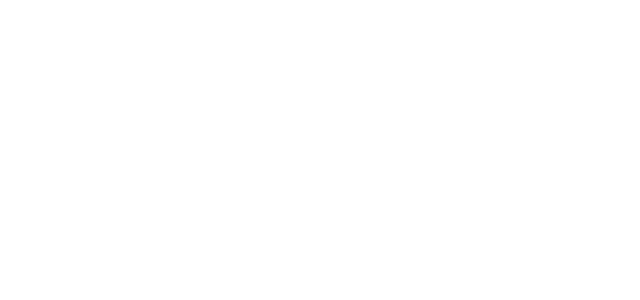
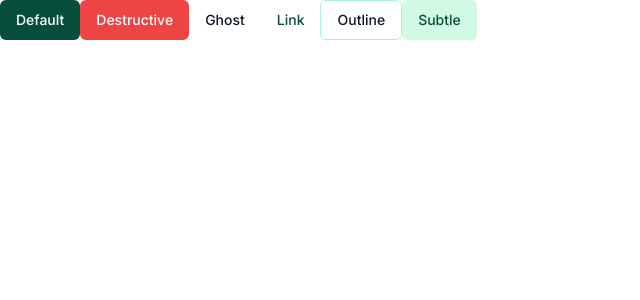
Before and after one commit to juanzenn/evently, a Next.js app: page / in a window 1280 px wide. Shown: the top 300 px of the page, without its empty margins (0-640 px from the left). Built offline with nearby package versions, Linux system fonts and the light colour scheme.

Commit message:
update: add shadcn Button

```diff
--- a/package.json
+++ b/package.json
@@ -12,6 +12,7 @@
     "@types/node": "18.15.10",
     "@types/react": "18.0.29",
     "@types/react-dom": "18.0.11",
+    "class-variance-authority": "^0.4.0",
     "clsx": "^1.2.1",
     "eslint": "8.36.0",
     "eslint-config-next": "13.2.4",
--- a/src/app/page.tsx
+++ b/src/app/page.tsx
@@ -1,3 +1,14 @@
+import { Button } from "~/components/ui/Button";
+
 export default function Home() {
-  return <div></div>;
+  return (
+    <div>
+      <Button>Default</Button>
+      <Button variant="destructive">Destructive</Button>
+      <Button variant="ghost">Ghost</Button>
+      <Button variant="link">Link</Button>
+      <Button variant="outline">Outline</Button>
+      <Button variant="subtle">Subtle</Button>
+    </div>
+  );
 }
--- /dev/null
+++ b/src/components/ui/Button.tsx
@@ -0,0 +1,53 @@
+import { VariantProps, cva } from "class-variance-authority";
+import * as React from "react";
+
+import { cn } from "~/lib/utils";
+
+const buttonVariants = cva(
+  "active:scale-95 inline-flex items-center justify-center rounded-md text-sm font-medium transition-colors focus:outline-none focus:ring-2 focus:ring-primary-400 focus:ring-offset-2 dark:hover:bg-primary-800 dark:hover:text-primary-100 disabled:opacity-50 dark:focus:ring-primary-400 disabled:pointer-events-none dark:focus:ring-offset-primary-900 data-[state=open]:bg-primary-100 dark:data-[state=open]:bg-primary-800",
+  {
+    variants: {
+      variant: {
+        default:
+          "bg-primary-900 text-white hover:bg-primary-700 dark:bg-primary-50 dark:text-primary-900",
+        destructive:
+          "bg-red-500 text-white hover:bg-red-600 dark:hover:bg-red-600",
+        outline:
+          "bg-transparent border border-primary-200 hover:bg-primary-100 dark:border-primary-700 dark:text-primary-100",
+        subtle:
+          "bg-primary-100 text-primary-900 hover:bg-primary-200 dark:bg-primary-700 dark:text-primary-100",
+        ghost:
+          "bg-transparent hover:bg-primary-100 dark:hover:bg-primary-800 dark:text-primary-100 dark:hover:text-primary-100 data-[state=open]:bg-transparent dark:data-[state=open]:bg-transparent",
+        link: "bg-transparent dark:bg-transparent underline-offset-4 hover:underline text-primary-900 dark:text-primary-100 hover:bg-transparent dark:hover:bg-transparent",
+      },
+      size: {
+        default: "h-10 py-2 px-4",
+        sm: "h-9 px-2 rounded-md",
+        lg: "h-11 px-8 rounded-md",
+      },
+    },
+    defaultVariants: {
+      variant: "default",
+      size: "default",
+    },
+  }
+);
+
+export interface ButtonProps
+  extends React.ButtonHTMLAttributes<HTMLButtonElement>,
+    VariantProps<typeof buttonVariants> {}
+
+const Button = React.forwardRef<HTMLButtonElement, ButtonProps>(
+  ({ className, variant, size, ...props }, ref) => {
+    return (
+      <button
+        className={cn(buttonVariants({ variant, size, className }))}
+        ref={ref}
+        {...props}
+      />
+    );
+  }
+);
+Button.displayName = "Button";
+
+export { Button, buttonVariants };
--- a/src/styles/globals.css
+++ b/src/styles/globals.css
@@ -3,5 +3,5 @@
 @tailwind utilities;
 
 body {
-  @apply bg-white text-gray-900 min-h-screen;
+  @apply bg-white text-gray-900 min-h-screen dark:text-gray-50 dark:bg-gray-900 antialiased;
 }
```
Also changed, not shown: 1 other file (tests, documents, lock files or other folders).
